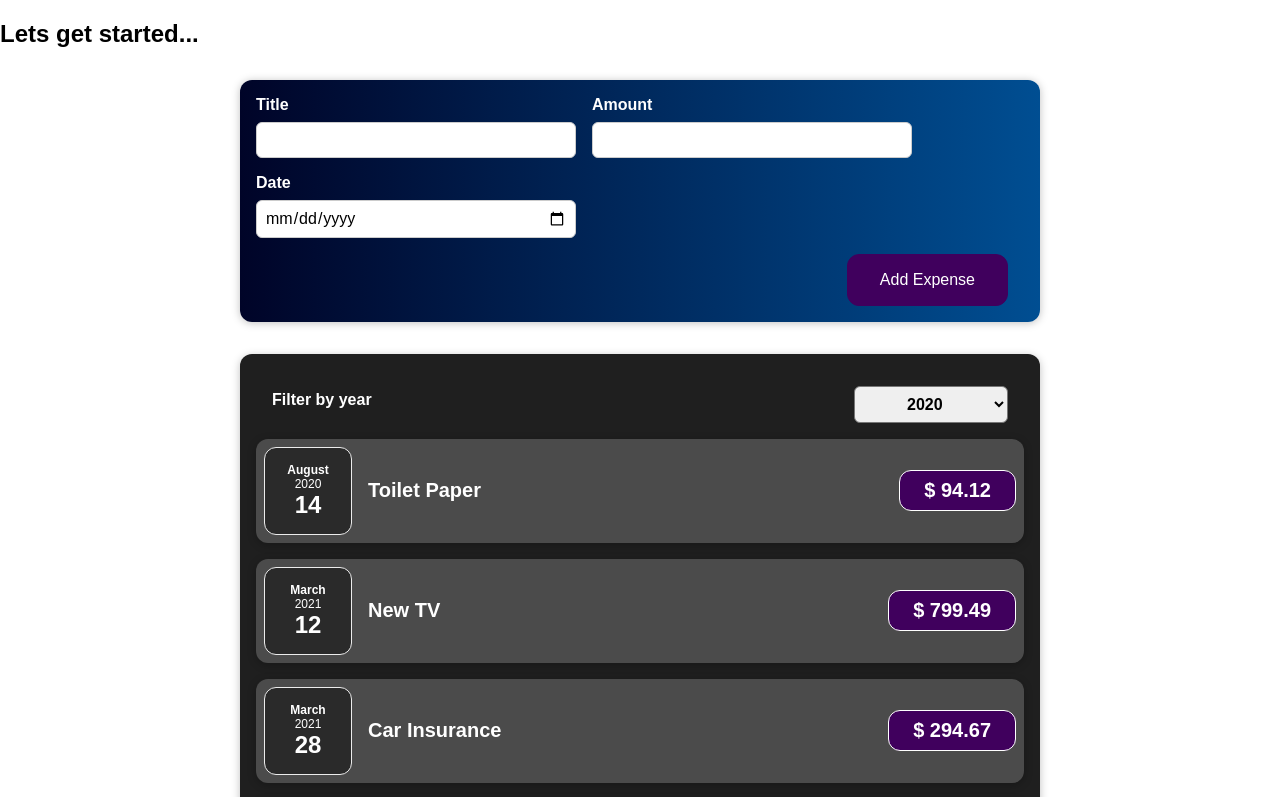
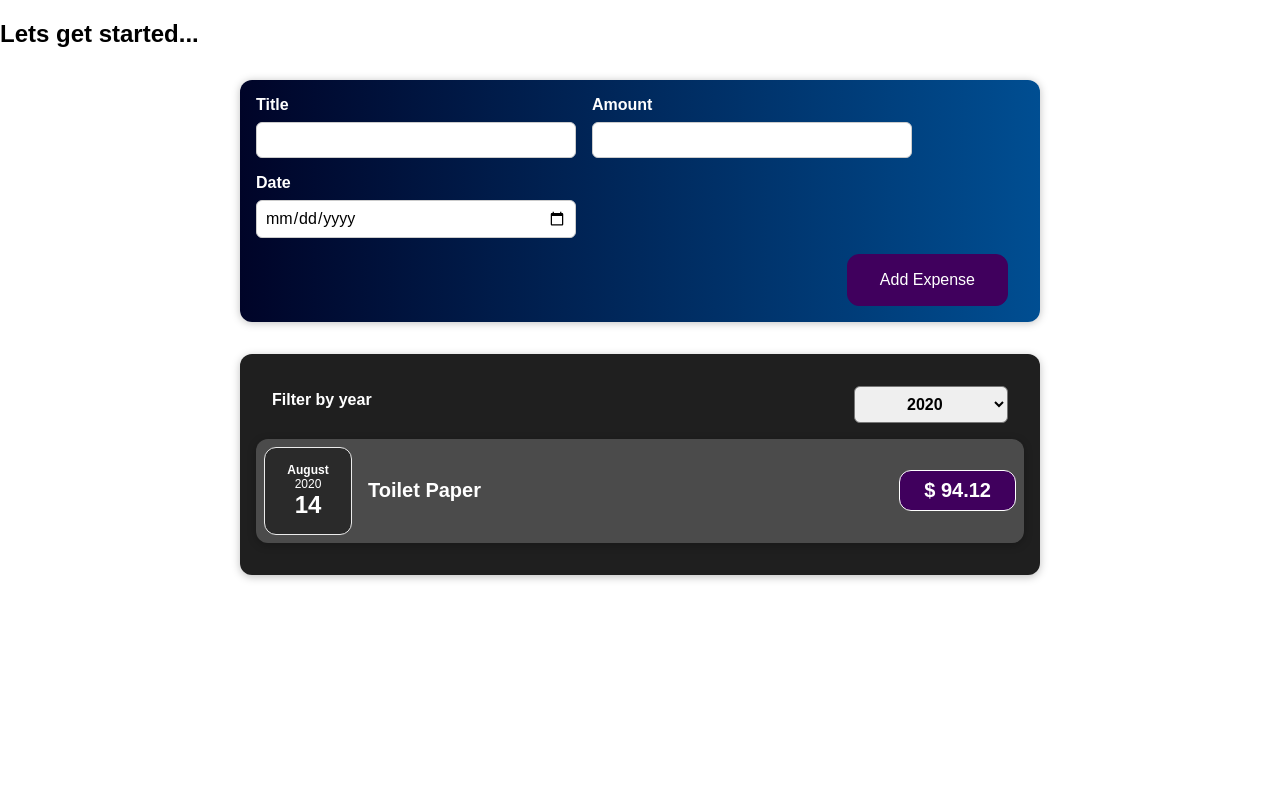
Before and after one commit to ganapatiKabbargi/ReactPractice, a React (Create React App) app: page / in a window 1280 px wide. Shown: the top 797 px of the page. Built offline with nearby package versions, Linux system fonts and the light colour scheme.

Commit message:
filter functionality added

```diff
--- a/src/Components/Expenses/Expenses.js
+++ b/src/Components/Expenses/Expenses.js
@@ -9,20 +9,27 @@ const Expenses = (props) => {
   const filterChangeHandler = (selectedYear) => {
     setFilteredYear(selectedYear);
   };
+
+  const filteredExpenses = props.items.filter((expenses) => {
+    return expenses.date.getFullYear().toString() === filteredYear;
+  });
+
   return (
     <Card className="expenses">
       <ExpensesFilter
         selected={filteredYear}
         onChangeFilter={filterChangeHandler}
       ></ExpensesFilter>
-      {props.items.map((expense) => (
+      {filteredExpenses.map((expense) => {
+        return (
           <ExpenseItem
             key={expense.id}
             title={expense.title}
             amount={expense.amount}
             date={expense.date}
           />
-      ))}
+        );
+      })}
     </Card>
   );
 };
```
Lines whose indentation alone changed are shown as unchanged.
